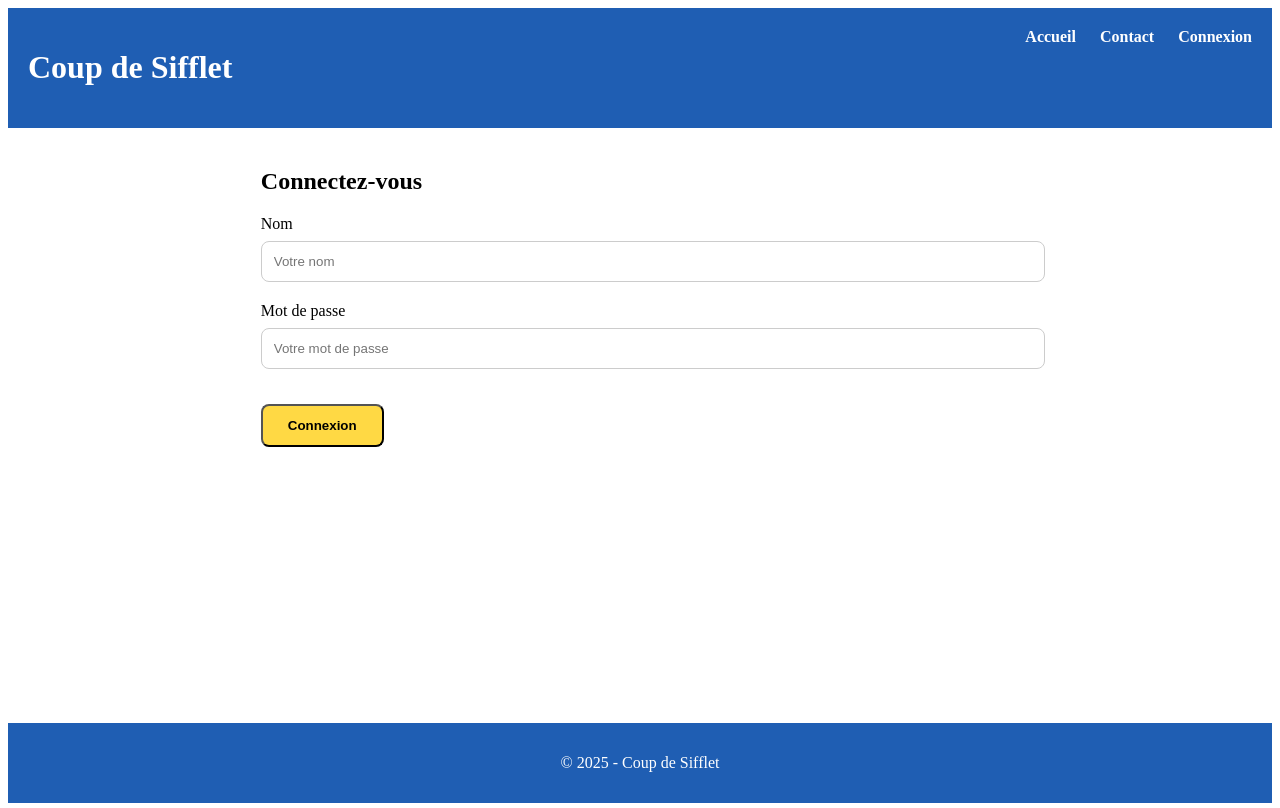
After one commit to EthanStasse/SAE-2026, a PHP site: page /vue/connexion.php in a window 1280 px wide. The commit adds this page. Run offline with PHP 8.4, Linux system fonts and the light colour scheme.

Commit message:
Ajout page connexion

```diff
--- a/mvp/Index.php
+++ b/mvp/Index.php
@@ -16,6 +16,10 @@ switch ($page) {
         $controller->contact();
         break;
 
+    case "connexion":
+        $controller->connexion();
+        break;
+
     default:
         echo "Page inconnue";
 }
--- a/mvp/controller/PageController.php
+++ b/mvp/controller/PageController.php
@@ -9,4 +9,8 @@ class PageController {
     public function contact() {
         include "vue/contact.php";
     }
+
+    public function connexion() {
+        include "vue/connexion.php";
+    }
 }
--- a/mvp/vue/accueil.php
+++ b/mvp/vue/accueil.php
@@ -12,6 +12,7 @@
     <nav>
         <a href="Index.php?page=accueil">Accueil</a>
         <a href="Index.php?page=contact">Contact</a>
+        <a href="Index.php?page=connexion">Connexion</a>
     </nav>
 </header>
 
--- /dev/null
+++ b/mvp/vue/connexion.php
@@ -0,0 +1,40 @@
+<!DOCTYPE html>
+<html lang="fr">
+<head>
+    <meta charset="UTF-8">
+    <title>Contact - Coup de Sifflet</title>
+    <link rel="stylesheet" href="assets/css/style.css">
+</head>
+<body>
+
+<header>
+    <h1>Coup de Sifflet</h1>
+    <nav>
+        <a href="Index.php?page=accueil">Accueil</a>
+        <a href="Index.php?page=contact">Contact</a>
+        <a href="Index.php?page=connexion">Connexion</a>
+    </nav>
+</header>
+
+<main>
+<section class="form-section">
+    <h2>Connectez-vous</h2>
+
+    <form>
+        <label>Nom</label>
+        <input type="text" placeholder="Votre nom">
+
+        <label>Mot de passe</label>
+        <input type="password" placeholder="Votre mot de passe">
+
+        <button class="btn">Connexion</button>
+    </form>
+</section>
+</main>
+
+<footer>
+    <p>&copy; 2025 - Coup de Sifflet</p>
+</footer>
+
+</body>
+</html>
--- a/mvp/vue/contact.php
+++ b/mvp/vue/contact.php
@@ -12,6 +12,7 @@
     <nav>
         <a href="Index.php?page=accueil">Accueil</a>
         <a href="Index.php?page=contact">Contact</a>
+        <a href="Index.php?page=connexion">Connexion</a>
     </nav>
 </header>
 
```
